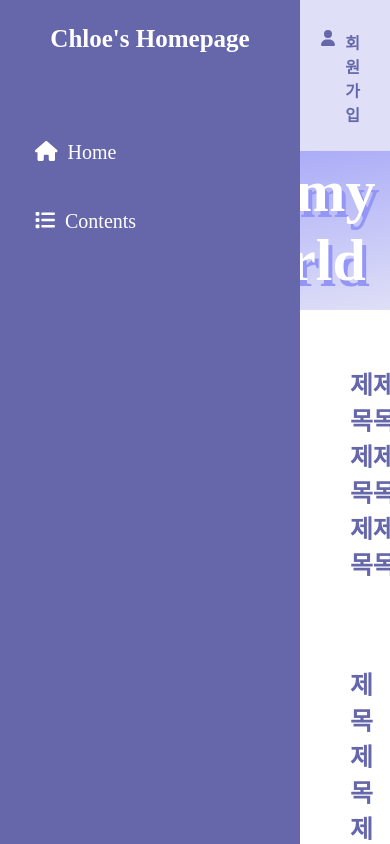
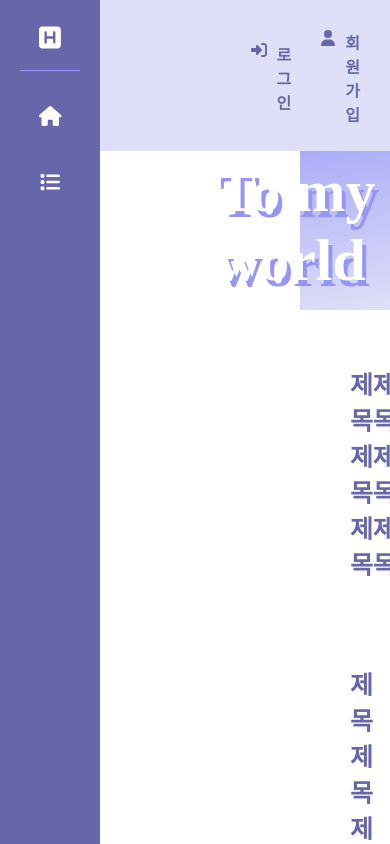
Before and after one commit to dev-chloe/hangout-with-me-2022, a React (Create React App) app: page / in a window 390 px wide. Shown: the top 844 px of the page. Built offline with nearby package versions, Linux system fonts and the light colour scheme.

Commit message:
refactor Sidebar design

```diff
--- a/src/components/Sidebar/Sidebar.js
+++ b/src/components/Sidebar/Sidebar.js
@@ -1,5 +1,5 @@
 
-import { faHome, faList } from "@fortawesome/free-solid-svg-icons";
+import { faHome, faList, faSquareH } from "@fortawesome/free-solid-svg-icons";
 import { FontAwesomeIcon } from "@fortawesome/react-fontawesome";
 import { Link } from "react-router-dom";
 import style from "./Sidebar.module.scss";
@@ -9,7 +9,10 @@ const Sidebar = () => {
     <div className={style.sidebar}>
       <div className={style.logo}>
         <Link to="/">
-          chloe's homepage
+          <FontAwesomeIcon icon={faSquareH} />
+          <p>
+            chloe's homepage
+          </p>
         </Link>
       </div>
       <nav>
@@ -17,13 +20,17 @@ const Sidebar = () => {
           <li>
             <Link to="/">
               <FontAwesomeIcon icon={faHome} />
-              Home
+              <p>
+                Home
+              </p>
             </Link>
           </li>
           <li className={style.active}>
             <Link to="/">
               <FontAwesomeIcon icon={faList} />
-              contents
+              <p>
+                contents
+              </p>
             </Link>
           </li>
         </ul>
--- a/src/components/Sidebar/Sidebar.module.scss
+++ b/src/components/Sidebar/Sidebar.module.scss
@@ -8,33 +8,92 @@
   );
   max-width: 300px;
   .logo {
-    text-align: center;
     font-size: 25px;
     font-weight: bold;
     text-transform: capitalize;
+    padding-bottom: 20px;
+    border-bottom: 1px solid $secsub;
     a {
+      @include fle(
+        $c: $wt, $jc: center
+      );
       color: $wt;
+      svg {
+        margin-right: 20px;
+      }
     }
   }
   nav {
-    padding-top: 25%;
+    padding-top: 20%;
     ul {
       li {
-        padding: 5% 0;
+        padding: 10px 0;
         a {
-          @include fle(
+          @include rel (
             $c: $wt, $fs: 20px,
-            $pd: 10px 15px, $borRa: 15px
+            $pd: 13px 15px, $borRa: 15px, $d: flex
           );
-          gap: 10px;
+          gap: 20px;
           text-transform: capitalize;
           transition: color .4s, background .4s;
+          svg {
+            color: $wt;
+            z-index: 1;
+          }
+          &::before {
+            content: '';
+            @include abs (
+              $t: 3px, $b: 3px, $l: 4px,
+              $borRa: 12px, $w: 45px, $bg: $main
+            );
+            opacity: 0;
+            transition: opacity .4s;
+          }
           &:hover {
             background: $wt;
             color: $main;
+            &::before {
+              opacity: 1;
+            }
           }
         }
       }
     }
   }
 }
+
+@media screen and (max-width: 900px) {
+  .sidebar {
+    max-width: 100px;
+    .logo {
+      a {
+        svg {
+          margin-right: 0;
+        }
+        p {
+          display: none;
+        }
+      }
+    }
+    nav {
+      ul {
+        li {
+          a {
+            justify-content: center;
+            p {
+              display: none;
+            }
+            &::before {
+              display: none;
+            }
+            &:hover {
+              svg {
+                color: $main;
+              }
+            }
+          }
+        }
+      }
+    }
+  }
+}
--- a/src/components/TopBanner/TopBanner.module.scss
+++ b/src/components/TopBanner/TopBanner.module.scss
@@ -24,24 +24,16 @@
 }
 
 @keyframes flying {
-  0% {
+  0%, 50%, 100% {
     right: 30px;
-    top: 30px;
+    top: -10px;
   }
   25% {
     right: 35px;
-    top: 25px;
-  }
-  50% {
-    right: 30px;
-    top: 30px;
+    top: 0px;
   }
   75% {
     right: 25px;
-    top: 25px;
-  }
-  100% {
-    right: 30px;
-    top: 30px;
+    top: 0px;
   }
 }
```
